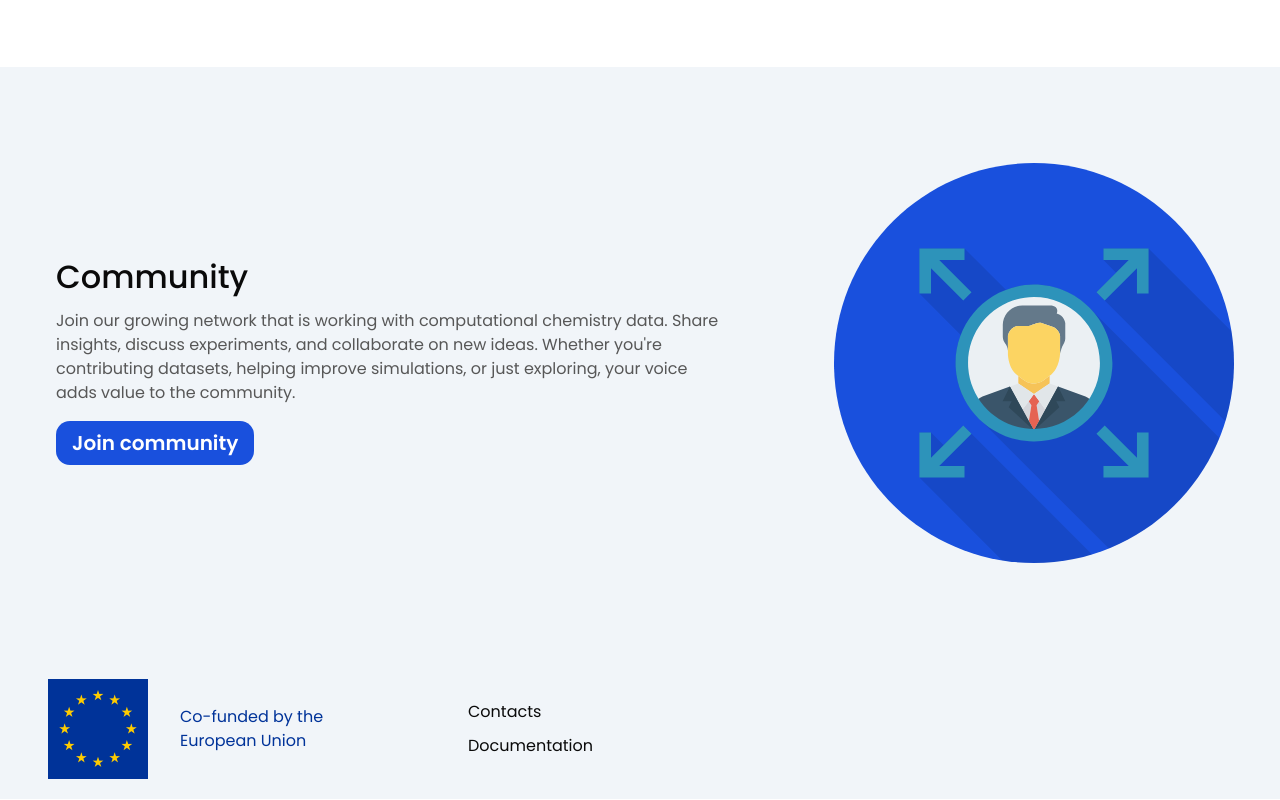
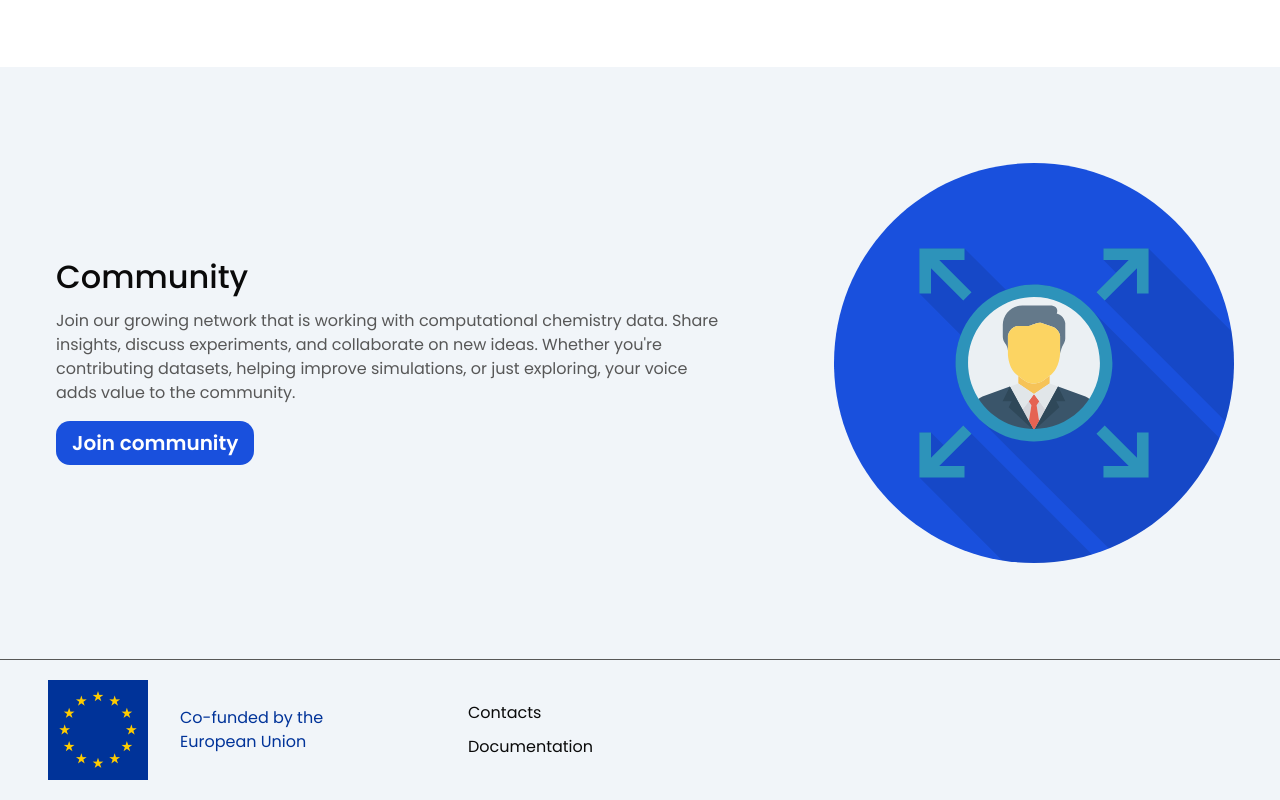
Before and after one commit to k00rimo/invenio-app, a React (Vite) app: page / in a window 1280 px wide. Shown: the part 2172-2972 px from the top of the page. Built offline with nearby package versions, Linux system fonts and the light colour scheme.

Commit message:
add top border to footer

```diff
--- a/src/components/layout/Footer.tsx
+++ b/src/components/layout/Footer.tsx
@@ -9,7 +9,7 @@ type FooterProps = {
 const Footer = ({ className }: FooterProps) => {
 
   return (
-    <footer className={cn("bg-primary-light flex items-center gap-32 px-12 py-5", className)}>
+    <footer className={cn("bg-primary-light flex items-center gap-32 px-12 py-5 border-t border-gray-dark", className)}>
       <div className="flex items-center gap-8">
         <img
           src={euFlag}
```
